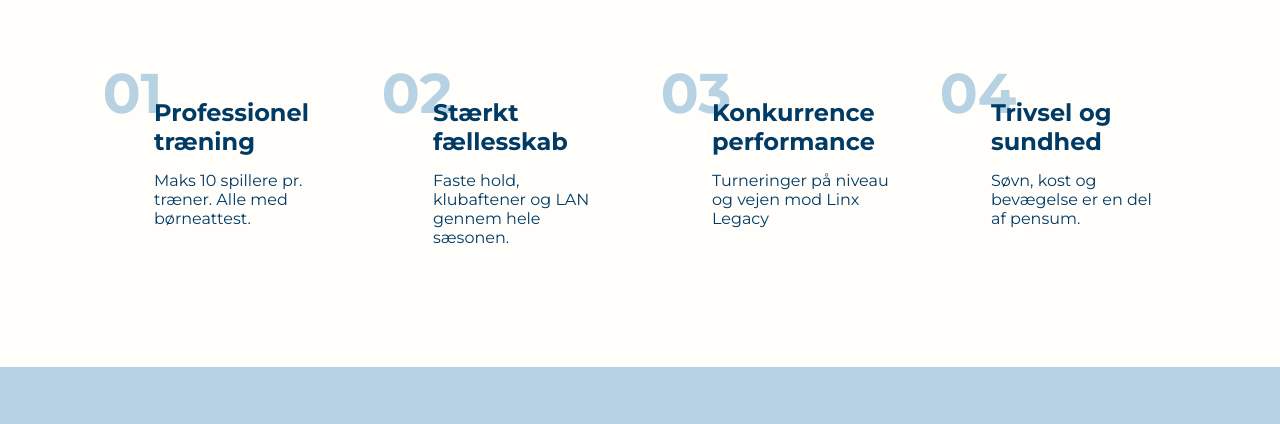
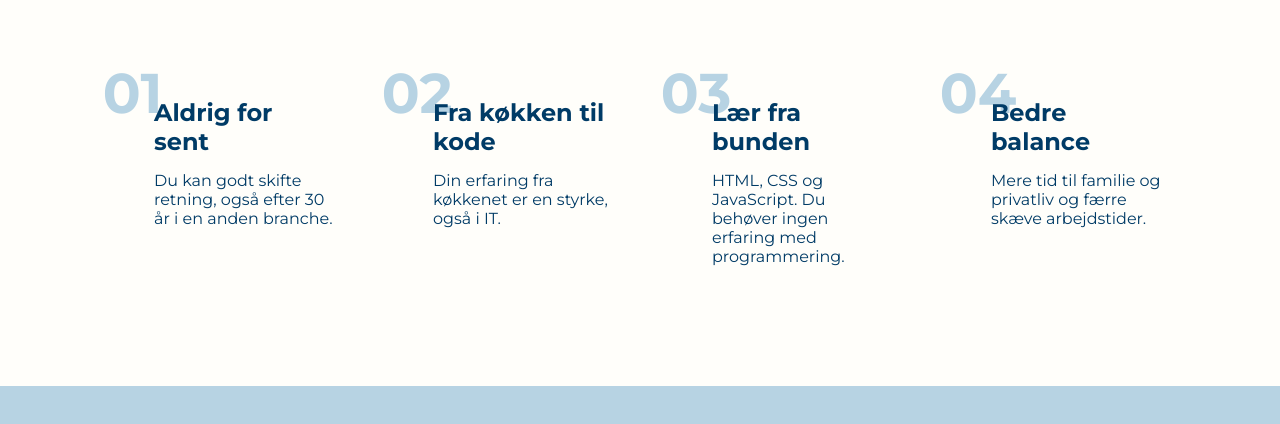
Before and after one commit to koleks92/next_web, a plain HTML site: page index.html in a window 1280 px wide. Shown: the part 830-1254 px from the top of the page. Drawn offline with Linux system fonts and the light colour scheme.

Commit message:
feat: Styling fixes

```diff
--- a/index.html
+++ b/index.html
@@ -66,9 +66,9 @@
             <div class="top_link">
               <a href="#section2">OM UDDANELSEN</a>
             </div>
-            <div id="arrow_down">
+            <a id="arrow_down" href="#section1">
               <i class="fa-solid fa-angle-down"></i>
-            </div>
+            </a>
           </div>
         </section>
 
@@ -76,27 +76,32 @@
         <section id="section1" class="section_div white">
           <div class="salgs_points">
             <p class="tal">01</p>
-            <h2 class="over">Professionel træning</h2>
+            <h2 class="over">Aldrig for sent</h2>
             <p class="over">
-              Maks 10 spillere pr. træner. Alle med børneattest.
+              Du kan godt skifte retning, også efter 30 år i en anden branche.
             </p>
           </div>
           <div class="salgs_points">
             <p class="tal">02</p>
-            <h2 class="over">Stærkt fællesskab</h2>
+            <h2 class="over">Fra køkken til kode</h2>
             <p class="over">
-              Faste hold, klubaftener og LAN gennem hele sæsonen.
+              Din erfaring fra køkkenet er en styrke, også i IT.
             </p>
           </div>
           <div class="salgs_points">
             <p class="tal">03</p>
-            <h2 class="over">Konkurrence performance</h2>
-            <p class="over">Turneringer på niveau og vejen mod Linx Legacy</p>
+            <h2 class="over">Lær fra bunden</h2>
+            <p class="over">
+              HTML, CSS og JavaScript. Du behøver ingen erfaring med
+              programmering.
+            </p>
           </div>
           <div class="salgs_points">
             <p class="tal">04</p>
-            <h2 class="over">Trivsel og sundhed</h2>
-            <p class="over">Søvn, kost og bevægelse er en del af pensum.</p>
+            <h2 class="over">Bedre balance</h2>
+            <p class="over">
+              Mere tid til familie og privatliv og færre skæve arbejdstider.
+            </p>
           </div>
         </section>
 
--- a/style.css
+++ b/style.css
@@ -745,6 +745,7 @@ dd {
   #nav_links {
     display: flex;
     gap: 1.5rem;
+
   }
 
   #nav_links a {
@@ -755,6 +756,10 @@ dd {
 
   #nav_links a:hover {
     color: #fff;
+  }
+
+  .top_link {
+    opacity: 0;
   }
 
   section {
```
